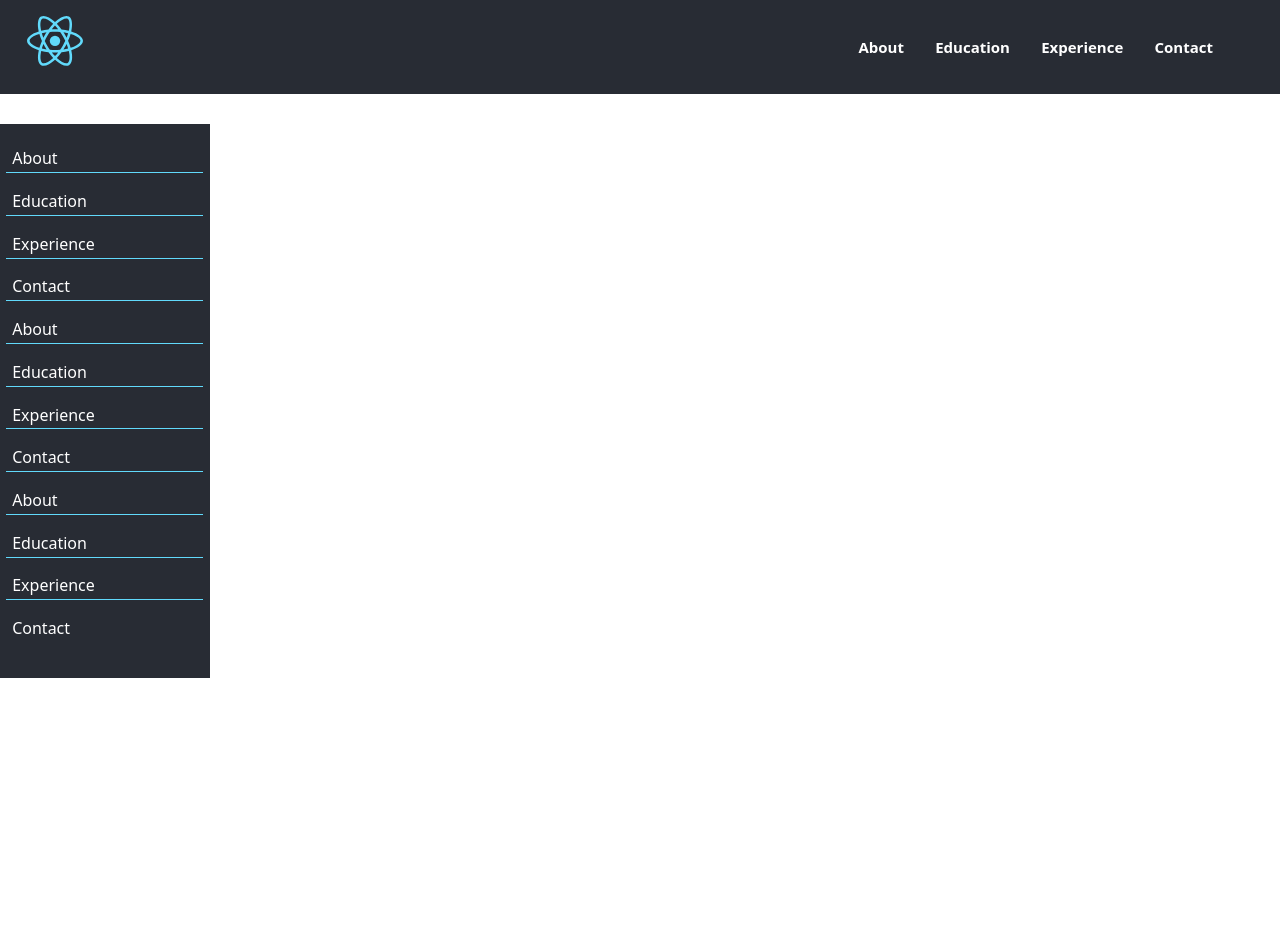
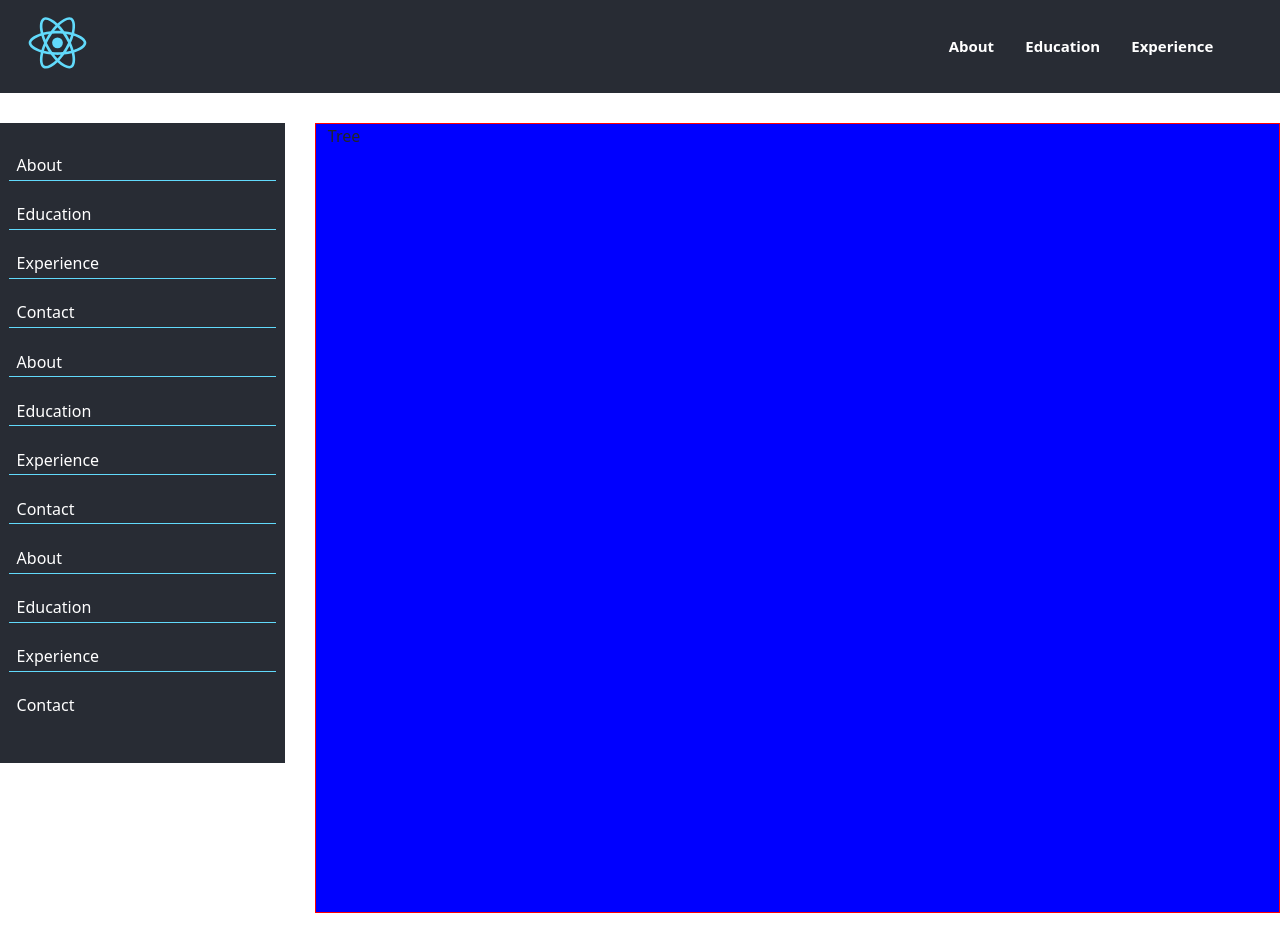
Before and after one commit to onegeniuslykdat/myhub, a React (Create React App) app in the folder profileapp/: page / in a window 1280 px wide. Before the commit the page ends 858 px from the top, so only its background shows below. Built offline with nearby package versions, Linux system fonts and the light colour scheme.

Commit message:
Started creating Main

```diff
--- a/profileapp/src/App.css
+++ b/profileapp/src/App.css
@@ -71,12 +71,12 @@ footer {
     display: grid;
     gap: 30px;
     grid-template-areas: "header header header header header header"
-      "side side main main main main"
-      "side side main main main main"
-      "side side main main main main"
-      "side side main main main main"
-      "side side main main main main"
-      "side side main main main main"
+      "side main main main main main"
+      "side main main main main main"
+      "side main main main main main"
+      "side main main main main main"
+      "side main main main main main"
+      "side main main main main main"
       "footer footer footer footer footer footer";
   }
 }
--- a/profileapp/src/App.js
+++ b/profileapp/src/App.js
@@ -6,12 +6,14 @@ import "bootstrap/dist/css/bootstrap.min.css";
 
 import Header from "./header/header";
 import Sidebar from "./side/sidebar";
+import Main from "./main/main";
 
 function App() {
   return (
     <>
       <Header />
       <Sidebar />
+      <Main />
     </>
   );
 }
--- a/profileapp/src/header/nav.js
+++ b/profileapp/src/header/nav.js
@@ -4,7 +4,7 @@ let menulist = [
   { id: 1, name: "About" },
   { id: 2, name: "Education" },
   { id: 3, name: "Experience" },
-  { id: 4, name: "Contact" },
+  // { id: 4, name: "Contact" },
 ];
 
 let Nav = function () {
--- /dev/null
+++ b/profileapp/src/main/main.css
@@ -0,0 +1,28 @@
+main {
+    /* background-color: #282c34; */
+    display: block;
+    border: 1px solid red;
+    background-color: blue;
+}
+
+/*Mobile*/
+@media screen and (max-width: 640px) {
+    main {
+       display: block;
+    }
+}
+
+/*Tablet*/
+/* @media screen and (min-width: 760px) {
+    header {
+        grid-template-areas: "logo logo logo logo logo logo"
+        "nav nav nav nav nav nav";
+    }
+} */
+
+/*Desktop*/
+@media screen and (min-width: 641px) {
+    main {
+        display: block;
+    }
+}
--- /dev/null
+++ b/profileapp/src/main/main.js
@@ -0,0 +1,28 @@
+import "bootstrap/dist/css/bootstrap.min.css";
+
+import "./main.css";
+
+let headinglist = [
+  { id: 1, name: "About" },
+  { id: 2, name: "Education" },
+  { id: 3, name: "Experience" },
+  { id: 4, name: "Contact" },
+  { id: 5, name: "About" },
+  { id: 6, name: "Education" },
+  { id: 7, name: "Experience" },
+  { id: 8, name: "Contact" },
+  { id: 9, name: "About" },
+  { id: 10, name: "Education" },
+  { id: 11, name: "Experience" },
+  { id: 12, name: "Contact" },
+];
+
+let Main = function () {
+  return (
+    <main id="main" className="container-fluid">
+      <div className="col-12">Tree</div>
+    </main>
+  );
+};
+
+export default Main;
```
